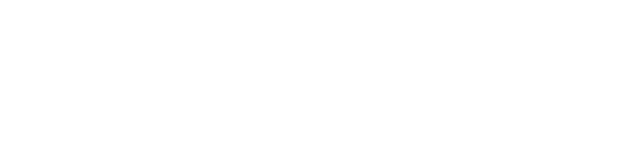
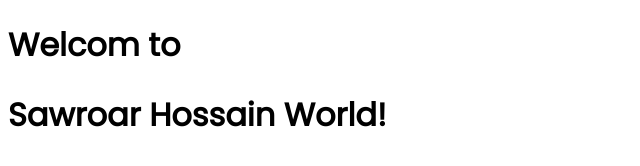
Before and after one commit to Sawroar/second-portfolio, a plain HTML site: page second-portfolio/index.html in a window 1280 px wide. Shown: the whole page, without its empty margins (0-640 px from the left). Drawn offline with Linux system fonts and the light colour scheme.

Commit message:
tex-added

```diff
--- a/second-portfolio/index.html
+++ b/second-portfolio/index.html
@@ -4,9 +4,15 @@
     <meta charset="UTF-8">
     <meta http-equiv="X-UA-Compatible" content="IE=edge">
     <meta name="viewport" content="width=device-width, initial-scale=1.0">
+    <link rel="stylesheet" href="style.css">
+    <link rel="preconnect" href="https://fonts.googleapis.com">
+    <link rel="preconnect" href="https://fonts.gstatic.com" crossorigin>
+    <link href="https://fonts.googleapis.com/css2?family=Poppins&display=swap" rel="stylesheet">
     <title>second portfolio</title>
 </head>
 <body>
+    <h1>Welcom to </h1>
+    <h1>Sawroar Hossain World!</h1>
 
 </body>
 </html>
--- a/second-portfolio/style.css
+++ b/second-portfolio/style.css
@@ -0,0 +1,3 @@
+body{
+    font-family: 'Poppins', sans-serif;
+}
```
